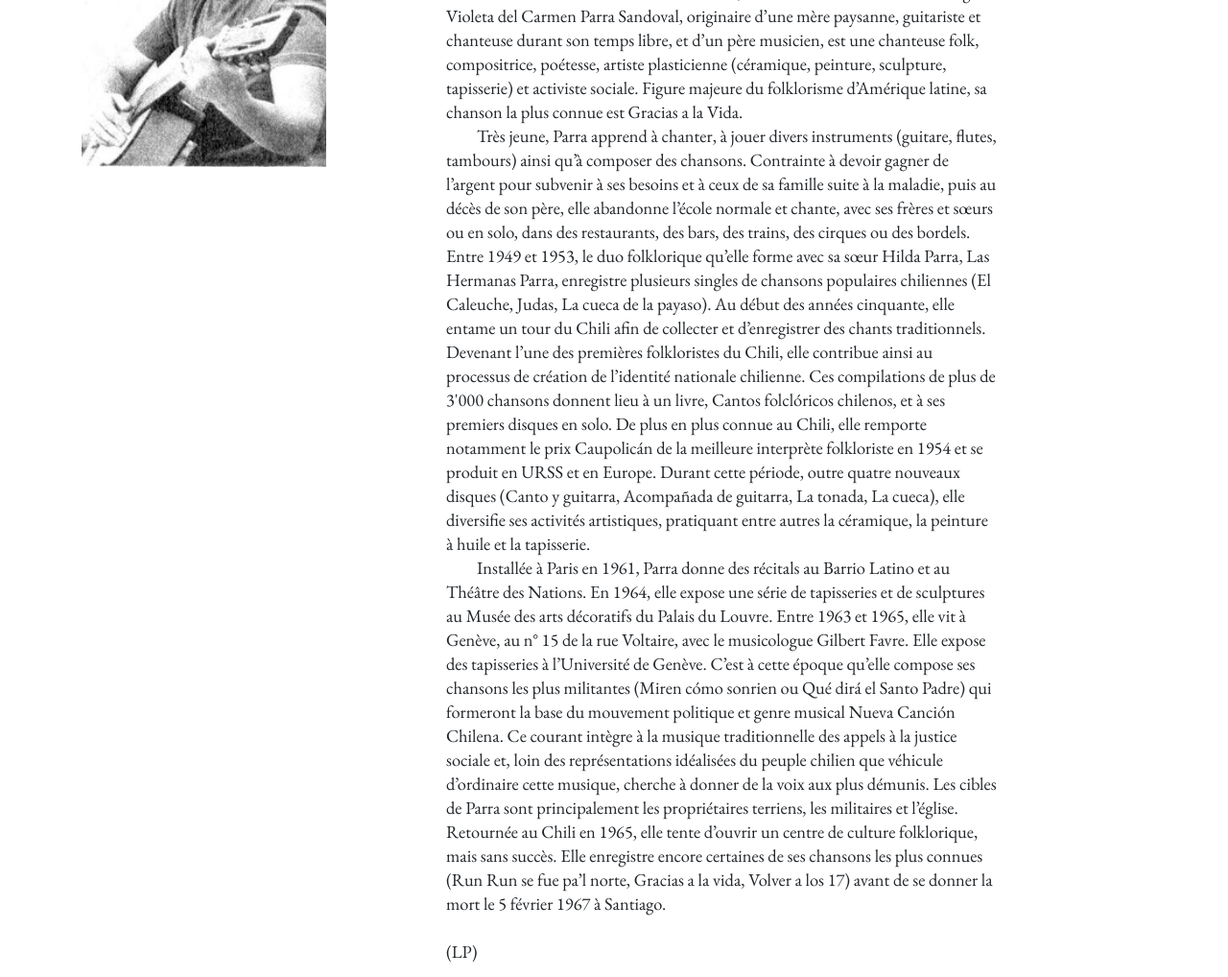
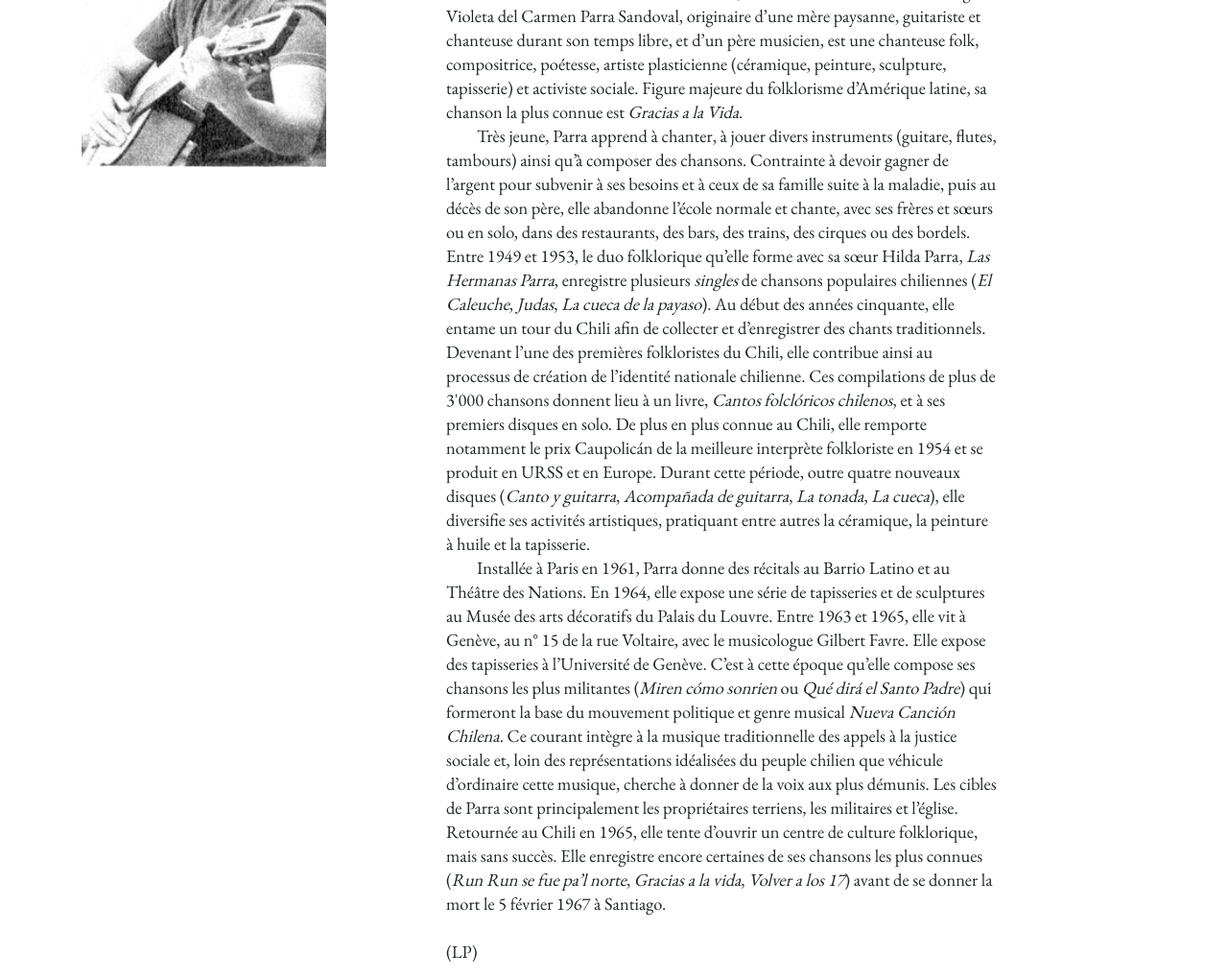
Before and after one commit to larucheio/100elles.ch, a Jekyll site: the page built from 100femmes/violeta-parra/index.html, in a window 1280 px wide. Shown: the part 346-1364 px from the top of the page at 96% size. Built offline with Jekyll 4.4.1, drawn with Linux system fonts in a browser that asks for light colours; nearby versions of some CDN libraries; some of the changed text lies outside the part shown.

Commit message:
Update bios

```diff
--- a/100femmes/paule-minck/index.html
+++ b/100femmes/paule-minck/index.html
@@ -18,13 +18,13 @@ layout: main
             Née le 9 novembre 1839 à Clermont-Ferrand, décédée le 28 avril 1901 à Paris. Adèle Paulina Mekarska de son nom de baptême est une femme de lettres, communarde et féministe originaire de la haute noblesse polonaise par son père et d’une famille d’aristocrates ou, suivant les sources, de comédiens français par sa mère.
           </p>
           <p>
-            Dès la fin des années 1860, Minck s’engage à la fois pour le socialisme et le féminisme. Installée à Paris, elle fonde la Société fraternelle de l’ouvrière, une organisation féministe et révolutionnaire de tendance mutualiste, adhère à l’Association internationale des travailleurs et prend la parole lors de nombreuses conférences pour y défendre les droits politiques des femmes. Elle milite par exemple pour le droit des femmes au travail hors de la maison ainsi que pour l’égalité salariale. En 1869, elle publie Les mouches et les araignées, un journal rapidement censuré, dans lequel elle compare Napoléon III à une araignée dévorant le peuple (les mouches).
+            Dès la fin des années 1860, Minck s’engage à la fois pour le socialisme et le féminisme. Installée à Paris, elle fonde la Société fraternelle de l’ouvrière, une organisation féministe et révolutionnaire de tendance mutualiste, adhère à l’Association internationale des travailleurs et prend la parole lors de nombreuses conférences pour y défendre les droits politiques des femmes. Elle milite par exemple pour le droit des femmes au travail hors de la maison ainsi que pour l’égalité salariale. En 1869, elle publie <i>Les mouches et les araignées</i>, un journal rapidement censuré, dans lequel elle compare Napoléon III à une araignée dévorant le peuple (les mouches).
           </p>
           <p>
             Patriote, Minck participe à la défense d’Auxerre lors de la guerre franco-allemande de 1870, mais refuse la Légion d’honneur qui lui est offerte. De retour dans la capitale, elle prend part à l’insurrection du 18 mars 1871 à l’origine de la Commune de Paris. Durant ce moment révolutionnaire et autogestionnaire, elle continue à diffuser ses idées socialistes et féministes par le biais de l’écriture et de discours. Ces activités l’entrainant hors de la ville, elle échappe à la répression de la Semaine sanglante (21 au 28 mai 1871) lorsque la révolution est violemment écrasée par le gouvernement. Cachée dans une locomotive selon la légende, elle rejoint alors la Suisse et est condamnée par contumace à la déportation à vie en Nouvelle-Calédonie. Entre 1871 et 1880, elle vit très pauvrement en Suisse romande, notamment à Genève, survivant grâce à des travaux d’aiguille et des leçons particulières tout en écrivant pour des journaux.
           </p>
           <p>
-            Amnistiée en 1880, Minck retourne en France et poursuit son travail de propagation des idées socialistes et féministes notamment par l’intermédiaire du journal Le socialiste des Pyrénées-Orientales qu’elle a créé et dont elle est la rédactrice en cheffe. Elle participe aux congrès du Parti ouvrier français où elle milite pour un égal accès à l’instruction. En 1893, elle se porte candidate aux élections municipales à Paris au sein du groupe féministe La solidarité des femmes, une candidature toute symbolique, les femmes ne possédant pas de droits politiques. À la fin de sa vie, elle rejoint le Comité révolutionnaire central, un parti qui promeut l’activisme révolutionnaire. Enterrée le 1er mai 1901 lors de la journée internationale des travailleurs, une foule immense assiste à la cérémonie au Père-Lachaise. Étroitement surveillé, cet évènement donne lieu à de nombreuses confrontations avec des policiers et soldats venus en masse.
+            Amnistiée en 1880, Minck retourne en France et poursuit son travail de propagation des idées socialistes et féministes notamment par l’intermédiaire du journal <i>Le socialiste des Pyrénées-Orientales</i> qu’elle a créé et dont elle est la rédactrice en cheffe. Elle participe aux congrès du Parti ouvrier français où elle milite pour un égal accès à l’instruction. En 1893, elle se porte candidate aux élections municipales à Paris au sein du groupe féministe <i>La solidarité des femmes</i>, une candidature toute symbolique, les femmes ne possédant pas de droits politiques. À la fin de sa vie, elle rejoint le Comité révolutionnaire central, un parti qui promeut l’activisme révolutionnaire. Enterrée le 1er mai 1901 lors de la journée internationale des travailleurs, une foule immense assiste à la cérémonie au Père-Lachaise. Étroitement surveillé, cet évènement donne lieu à de nombreuses confrontations avec des policiers et soldats venus en masse.
           </p>
           <p>
             Souvent caractérisée par son indépendance doctrinale, Minck mélange un anarchisme antiautoritaire et antiétatique à un humanitarisme fondé sur le constat de la paupérisation des ouvrier.ère.s dans le sillage de la révolution industrielle. Elle souhaite avant tout l’unification d’un socialisme prêt à se servir de la force pour déclencher la révolution. Son féminisme est dans un premier temps subordonné à son socialisme. Comme tant d’autres, elle estime alors que seules des transformations radicales de la société pourront libérer les femmes. Dans ses dernières prises de position, elle se rallie à l’idée que des droits civils et politiques utiles pour les femmes peuvent être obtenus à l’intérieur du système capitaliste.
--- a/100femmes/violeta-parra/index.html
+++ b/100femmes/violeta-parra/index.html
@@ -15,13 +15,13 @@ layout: main
       <section class="mt-5">
         <div class="paragraph">
           <p>
-            Née le 4 octobre 1917 à San Carlos au Chili, décédée le 5 février 1967 à Santiago. Violeta del Carmen Parra Sandoval, originaire d’une mère paysanne, guitariste et chanteuse durant son temps libre, et d’un père musicien, est une chanteuse folk, compositrice, poétesse, artiste plasticienne (céramique, peinture, sculpture, tapisserie) et activiste sociale. Figure majeure du folklorisme d’Amérique latine, sa chanson la plus connue est Gracias a la Vida.
+            Née le 4 octobre 1917 à San Carlos au Chili, décédée le 5 février 1967 à Santiago. Violeta del Carmen Parra Sandoval, originaire d’une mère paysanne, guitariste et chanteuse durant son temps libre, et d’un père musicien, est une chanteuse folk, compositrice, poétesse, artiste plasticienne (céramique, peinture, sculpture, tapisserie) et activiste sociale. Figure majeure du folklorisme d’Amérique latine, sa chanson la plus connue est <i>Gracias a la Vida</i>.
           </p>
           <p>
-            Très jeune, Parra apprend à chanter, à jouer divers instruments (guitare, flutes, tambours) ainsi qu’à composer des chansons. Contrainte à devoir gagner de l’argent pour subvenir à ses besoins et à ceux de sa famille suite à la maladie, puis au décès de son père, elle abandonne l’école normale et chante, avec ses frères et sœurs ou en solo, dans des restaurants, des bars, des trains, des cirques ou des bordels. Entre 1949 et 1953, le duo folklorique qu’elle forme avec sa sœur Hilda Parra, Las Hermanas Parra, enregistre plusieurs singles de chansons populaires chiliennes (El Caleuche, Judas, La cueca de la payaso). Au début des années cinquante, elle entame un tour du Chili afin de collecter et d’enregistrer des chants traditionnels. Devenant l’une des premières folkloristes du Chili, elle contribue ainsi au processus de création de l’identité nationale chilienne. Ces compilations de plus de 3'000 chansons donnent lieu à un livre, Cantos folclóricos chilenos, et à ses premiers disques en solo. De plus en plus connue au Chili, elle remporte notamment le prix Caupolicán de la meilleure interprète folkloriste en 1954 et se produit en URSS et en Europe. Durant cette période, outre quatre nouveaux disques (Canto y guitarra, Acompañada de guitarra, La tonada, La cueca), elle diversifie ses activités artistiques, pratiquant entre autres la céramique, la peinture à huile et la tapisserie.
+            Très jeune, Parra apprend à chanter, à jouer divers instruments (guitare, flutes, tambours) ainsi qu’à composer des chansons. Contrainte à devoir gagner de l’argent pour subvenir à ses besoins et à ceux de sa famille suite à la maladie, puis au décès de son père, elle abandonne l’école normale et chante, avec ses frères et sœurs ou en solo, dans des restaurants, des bars, des trains, des cirques ou des bordels. Entre 1949 et 1953, le duo folklorique qu’elle forme avec sa sœur Hilda Parra, <i>Las Hermanas Parra</i>, enregistre plusieurs <i>singles</i> de chansons populaires chiliennes (<i>El Caleuche</i>, <i>Judas</i>, <i>La cueca de la payaso</i>). Au début des années cinquante, elle entame un tour du Chili afin de collecter et d’enregistrer des chants traditionnels. Devenant l’une des premières folkloristes du Chili, elle contribue ainsi au processus de création de l’identité nationale chilienne. Ces compilations de plus de 3'000 chansons donnent lieu à un livre, <i>Cantos folclóricos chilenos</i>, et à ses premiers disques en solo. De plus en plus connue au Chili, elle remporte notamment le prix Caupolicán de la meilleure interprète folkloriste en 1954 et se produit en URSS et en Europe. Durant cette période, outre quatre nouveaux disques (<i>Canto y guitarra</i>, <i>Acompañada de guitarra</i>, <i>La tonada</i>, <i>La cueca</i>), elle diversifie ses activités artistiques, pratiquant entre autres la céramique, la peinture à huile et la tapisserie.
           </p>
           <p>
-            Installée à Paris en 1961, Parra donne des récitals au Barrio Latino et au Théâtre des Nations. En 1964, elle expose une série de tapisseries et de sculptures au Musée des arts décoratifs du Palais du Louvre. Entre 1963 et 1965, elle vit à Genève, au n° 15 de la rue Voltaire, avec le musicologue Gilbert Favre. Elle expose des tapisseries à l’Université de Genève. C’est à cette époque qu’elle compose ses chansons les plus militantes (Miren cómo sonrien ou Qué dirá el Santo Padre) qui formeront la base du mouvement politique et genre musical Nueva Canción Chilena. Ce courant intègre à la musique traditionnelle des appels à la justice sociale et, loin des représentations idéalisées du peuple chilien que véhicule d’ordinaire cette musique, cherche à donner de la voix aux plus démunis. Les cibles de Parra sont principalement les propriétaires terriens, les militaires et l’église. Retournée au Chili en 1965, elle tente d’ouvrir un centre de culture folklorique, mais sans succès. Elle enregistre encore certaines de ses chansons les plus connues (Run Run se fue pa’l norte, Gracias a la vida, Volver a los 17) avant de se donner la mort le 5 février 1967 à Santiago.
+            Installée à Paris en 1961, Parra donne des récitals au Barrio Latino et au Théâtre des Nations. En 1964, elle expose une série de tapisseries et de sculptures au Musée des arts décoratifs du Palais du Louvre. Entre 1963 et 1965, elle vit à Genève, au n° 15 de la rue Voltaire, avec le musicologue Gilbert Favre. Elle expose des tapisseries à l’Université de Genève. C’est à cette époque qu’elle compose ses chansons les plus militantes (<i>Miren cómo sonrien</i> ou <i>Qué dirá el Santo Padre</i>) qui formeront la base du mouvement politique et genre musical <i>Nueva Canción Chilena</i>. Ce courant intègre à la musique traditionnelle des appels à la justice sociale et, loin des représentations idéalisées du peuple chilien que véhicule d’ordinaire cette musique, cherche à donner de la voix aux plus démunis. Les cibles de Parra sont principalement les propriétaires terriens, les militaires et l’église. Retournée au Chili en 1965, elle tente d’ouvrir un centre de culture folklorique, mais sans succès. Elle enregistre encore certaines de ses chansons les plus connues (<i>Run Run se fue pa’l norte</i>, <i>Gracias a la vida</i>, <i>Volver a los 17</i>) avant de se donner la mort le 5 février 1967 à Santiago.
           </p>
         </div>
         <br>
```
Also changed, not shown: 100femmes/camille-vidart/index.html (+2 -2 lines), 100femmes/jean-sindab/index.html (+1 -1 lines).
